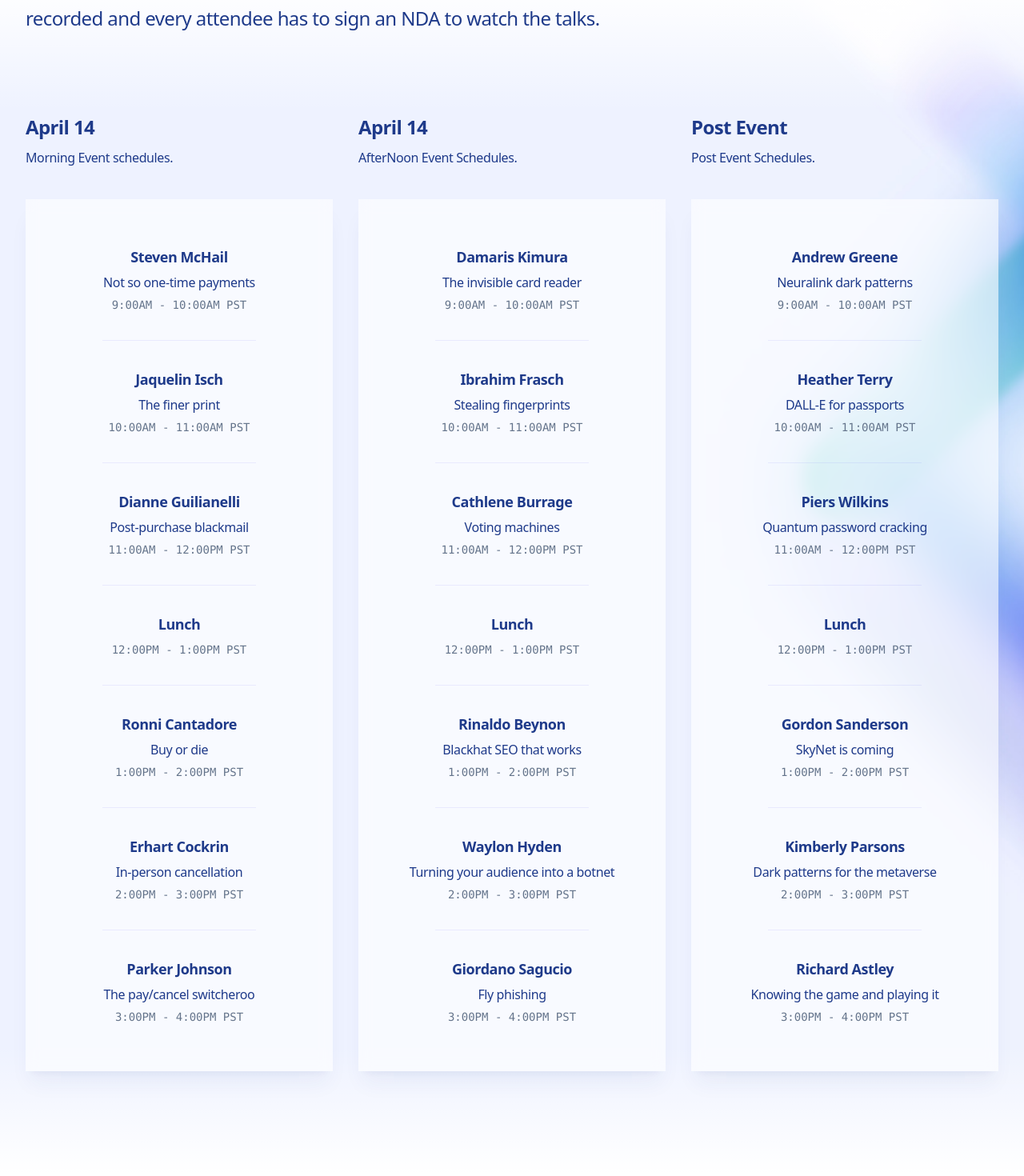
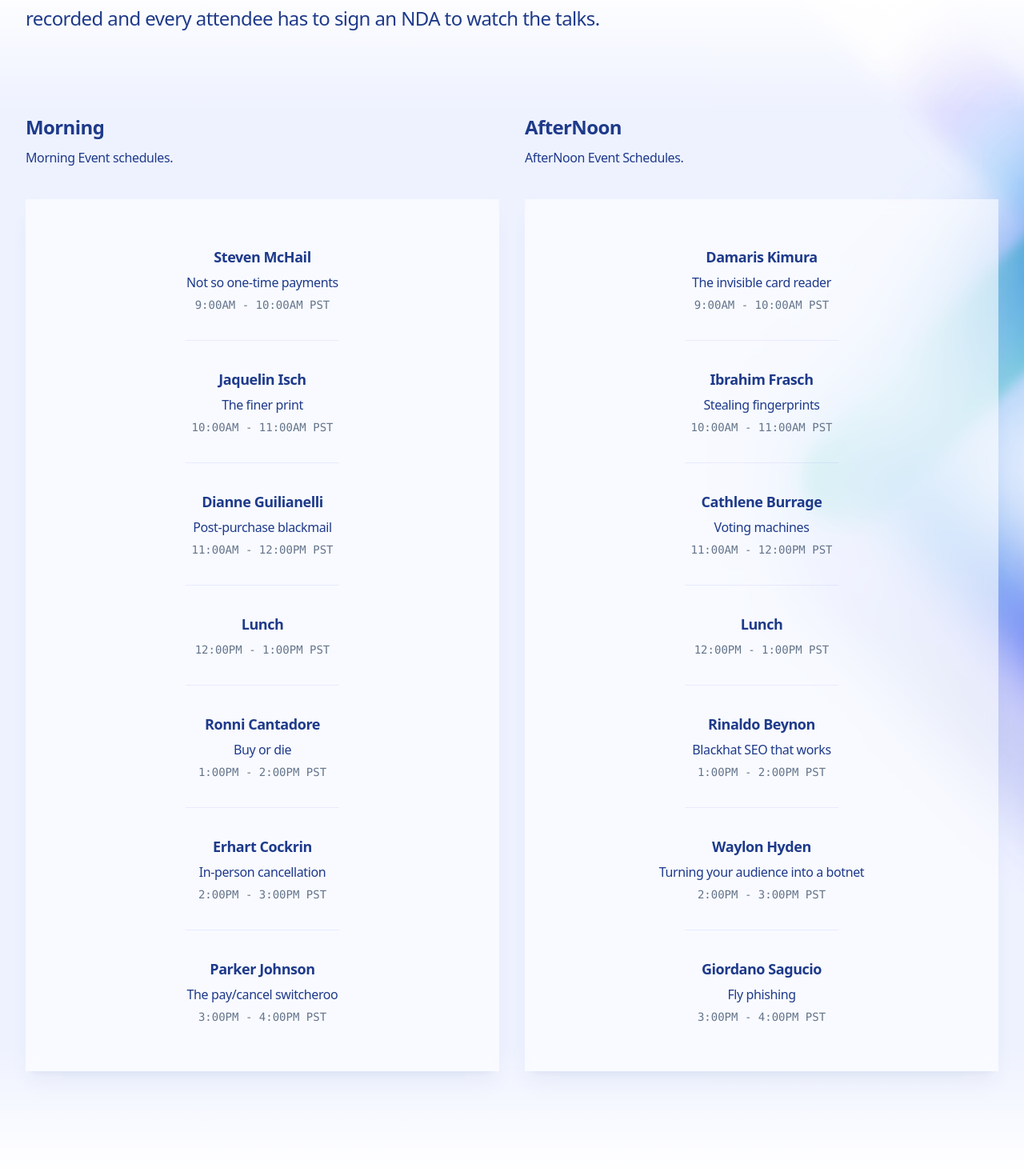
Before and after one commit to CodeNight-Ethiopia/codenight-frontend, a Next.js app: page /dev-meet in a window 1280 px wide. Shown: the part 7880-9350 px from the top of the page at 80% size. Built offline with nearby package versions, Linux system fonts and the light colour scheme; a web font is replaced by a local one.

Commit message:
update layout.tsx, page.tsx, countdown-wrapper.tsx and schdule.tsx

```diff
--- a/app/layout.tsx
+++ b/app/layout.tsx
@@ -1,6 +1,6 @@
 import StickyBottomBanner from "@/components/StickyBottomBanner";
 import Nav from "@/components/nav/Nav";
-import { Toaster } from "@/components/ui/toaster"
+import { Toaster } from "@/components/ui/toaster";
 
 import "@/styles/globals.css";
 
@@ -21,6 +21,8 @@ export default function RootLayout({
         href="https://api.fontshare.com/v2/css?f[]=cabinet-grotesk@800,500,700&display=swap"
       />
 
+      <link rel="icon" href="/favicon.ico" />
+
       <body>
         <main>
           <Nav />
--- a/app/page.tsx
+++ b/app/page.tsx
@@ -222,11 +222,14 @@ const StickyBottomBanner = () => (
     </div>
   </div>
 );
-
+export const metadata = {
+  title: "CodeNight",
+  description: "Community of 🇪🇹 developers to showcase their projects"
+}
 export default function Home() {
   return (
     <>
-      <PageHead />
+      {/* <PageHead /> */}
       <main>
         {/* <Nav /> */}
         <HeroSection />
--- a/components/events/countdown-wrapper.tsx
+++ b/components/events/countdown-wrapper.tsx
@@ -4,7 +4,7 @@ import { Wrapper } from "./wrapper";
 
 export const CountDown = () => {
   return (
-    <Wrapper size="lg" className="flex flex-col justify-center items-center my-20 font-display">
+    <Wrapper size="lg" className="flex flex-col  justify-center items-center my-20 font-display">
       <div className="ml-auto">
         <CountDownTimerHeader />
       </div>
--- a/components/events/schdule.tsx
+++ b/components/events/schdule.tsx
@@ -22,7 +22,7 @@ interface Day {
 
 const schedule: Array<Day> = [
   {
-    date: 'April 14',
+    date: 'Morning',
     dateTime: '2022-04-04',
     summary:
       'Morning Event schedules.',
@@ -72,7 +72,7 @@ const schedule: Array<Day> = [
     ],
   },
   {
-    date: 'April 14',
+    date: 'AfterNoon',
     dateTime: '2022-04-05',
     summary:
       'AfterNoon Event Schedules.',
@@ -121,56 +121,56 @@ const schedule: Array<Day> = [
       },
     ],
   },
-  {
-    date: 'Post Event',
-    dateTime: '2022-04-06',
-    summary:
-      'Post Event Schedules.',
-    timeSlots: [
-      {
-        name: 'Andrew Greene',
-        description: 'Neuralink dark patterns',
-        start: '9:00AM',
-        end: '10:00AM',
-      },
-      {
-        name: 'Heather Terry',
-        description: 'DALL-E for passports',
-        start: '10:00AM',
-        end: '11:00AM',
-      },
-      {
-        name: 'Piers Wilkins',
-        description: 'Quantum password cracking',
-        start: '11:00AM',
-        end: '12:00PM',
-      },
-      {
-        name: 'Lunch',
-        description: null,
-        start: '12:00PM',
-        end: '1:00PM',
-      },
-      {
-        name: 'Gordon Sanderson',
-        description: 'SkyNet is coming',
-        start: '1:00PM',
-        end: '2:00PM',
-      },
-      {
-        name: 'Kimberly Parsons',
-        description: 'Dark patterns for the metaverse',
-        start: '2:00PM',
-        end: '3:00PM',
-      },
-      {
-        name: 'Richard Astley',
-        description: 'Knowing the game and playing it',
-        start: '3:00PM',
-        end: '4:00PM',
-      },
-    ],
-  },
+  // {
+  //   date: 'Post Event',
+  //   dateTime: '2022-04-06',
+  //   summary:
+  //     'Post Event Schedules.',
+  //   timeSlots: [
+  //     {
+  //       name: 'Andrew Greene',
+  //       description: 'Neuralink dark patterns',
+  //       start: '9:00AM',
+  //       end: '10:00AM',
+  //     },
+  //     {
+  //       name: 'Heather Terry',
+  //       description: 'DALL-E for passports',
+  //       start: '10:00AM',
+  //       end: '11:00AM',
+  //     },
+  //     {
+  //       name: 'Piers Wilkins',
+  //       description: 'Quantum password cracking',
+  //       start: '11:00AM',
+  //       end: '12:00PM',
+  //     },
+  //     {
+  //       name: 'Lunch',
+  //       description: null,
+  //       start: '12:00PM',
+  //       end: '1:00PM',
+  //     },
+  //     {
+  //       name: 'Gordon Sanderson',
+  //       description: 'SkyNet is coming',
+  //       start: '1:00PM',
+  //       end: '2:00PM',
+  //     },
+  //     {
+  //       name: 'Kimberly Parsons',
+  //       description: 'Dark patterns for the metaverse',
+  //       start: '2:00PM',
+  //       end: '3:00PM',
+  //     },
+  //     {
+  //       name: 'Richard Astley',
+  //       description: 'Knowing the game and playing it',
+  //       start: '3:00PM',
+  //       end: '4:00PM',
+  //     },
+  //   ],
+  // },
 ]
 
 function ScheduleTabbed() {
@@ -294,7 +294,7 @@ function TimeSlots({ day, className }: { day: Day; className?: string }) {
 
 function ScheduleStatic() {
   return (
-    <div className="hidden lg:grid lg:grid-cols-3 lg:gap-x-8">
+    <div className="hidden lg:grid lg:grid-cols-2 lg:gap-x-8">
       {schedule.map((day) => (
         <section key={day.dateTime}>
           <DaySummary day={day} />
```
Lines whose indentation alone changed are shown as unchanged.
